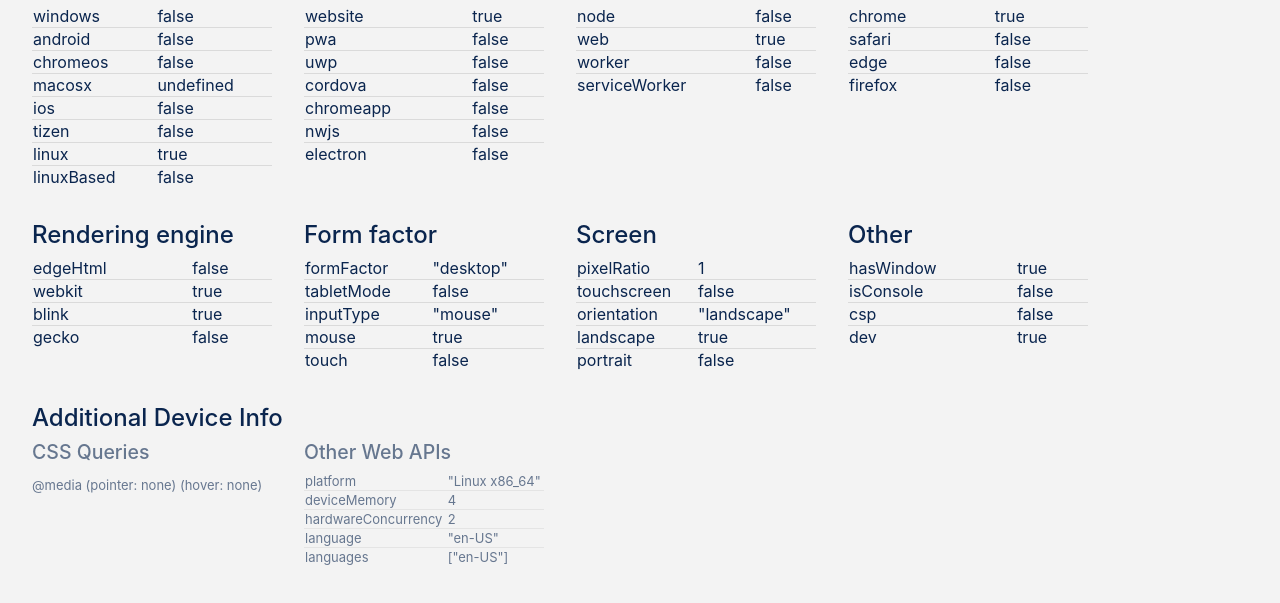
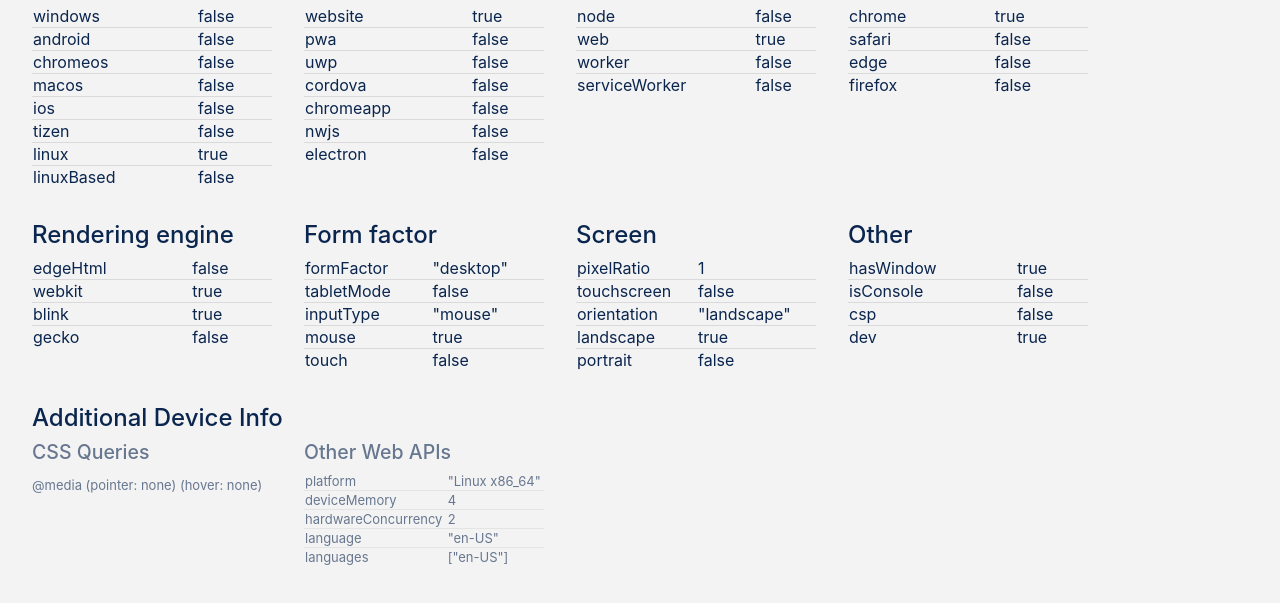
Before and after one commit to MikeKovarik/platform-detect, a website: page example.html in a window 1280 px wide. Shown: the part 119-722 px from the top of the page. Drawn offline with Linux system fonts and the light colour scheme.

Commit message:
macosx -> macos

```diff
--- a/example.html
+++ b/example.html
@@ -173,7 +173,7 @@
 			console.log('render')
 			$ua.innerHTML = navigator.userAgent
 			$main.innerHTML = ''
-			renderMain('OS', pick('windows', 'android', 'chromeos', 'macosx', 'ios', 'tizen', 'linux', 'linuxBased'))
+			renderMain('OS', pick('windows', 'android', 'chromeos', 'macos', 'ios', 'tizen', 'linux', 'linuxBased'))
 			renderMain('Runtime: specific', pick('website', 'pwa', 'uwp', 'cordova', 'chromeapp', 'nwjs', 'electron'))
 			renderMain('Runtime: general', pick('node', 'web', 'worker', 'serviceWorker'))
 			renderMain('Browser', pick('chrome', 'safari', 'edge', /*'edgeWin', 'edgeIos', 'edgeAndroid',*/ 'firefox'))
```
